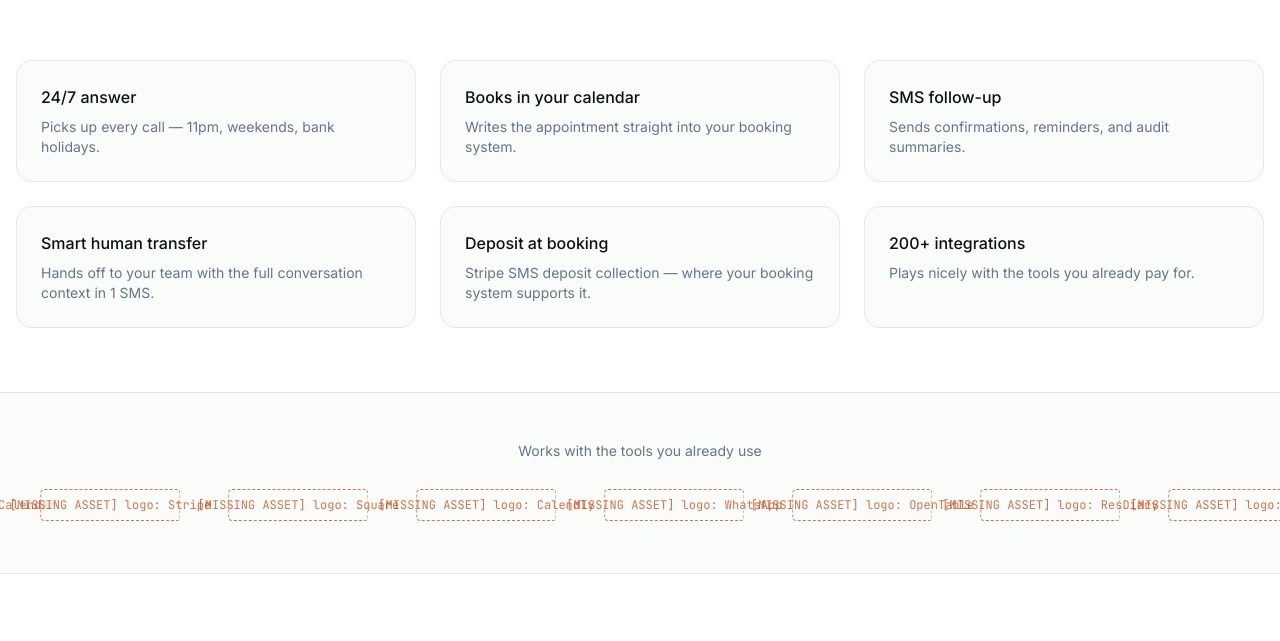
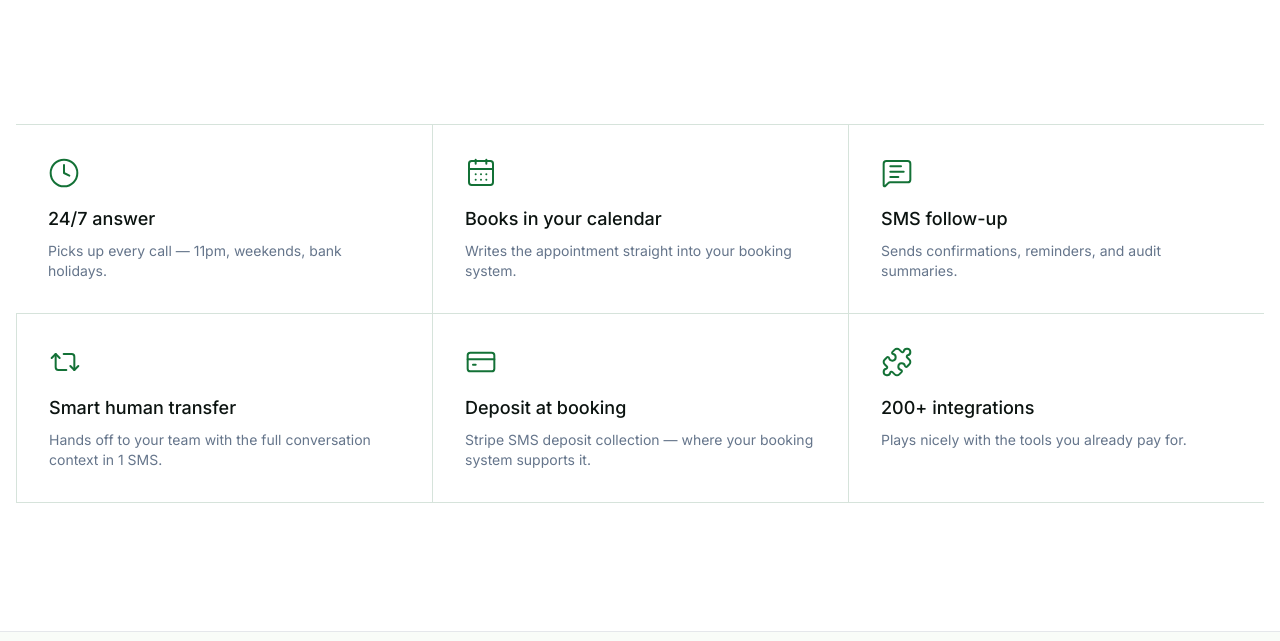
Before and after one commit to nfilippov733/anna-reception, a Next.js app: page / in a window 1280 px wide. Shown: the part 5538-6179 px from the top of the page. Built offline with nearby package versions, Linux system fonts and the light colour scheme; a web font is replaced by a local one.

Commit message:
feat(feature-strip): 6 Lucide FeatureIcons in sage-hairline grid, no card chrome

```diff
--- a/src/components/sections/FeatureStrip.tsx
+++ b/src/components/sections/FeatureStrip.tsx
@@ -1,19 +1,35 @@
-const FEATURES = [
-  { title: "24/7 answer", body: "Picks up every call — 11pm, weekends, bank holidays." },
-  { title: "Books in your calendar", body: "Writes the appointment straight into your booking system." },
-  { title: "SMS follow-up", body: "Sends confirmations, reminders, and audit summaries." },
-  { title: "Smart human transfer", body: "Hands off to your team with the full conversation context in 1 SMS." },
-  { title: "Deposit at booking", body: "Stripe SMS deposit collection — where your booking system supports it." },
-  { title: "200+ integrations", body: "Plays nicely with the tools you already pay for." },
+import { FeatureIcon, type FeatureIconName } from "@/components/primitives/FeatureIcon";
+
+type Feature = {
+  icon: FeatureIconName;
+  title: string;
+  body: string;
+};
+
+const FEATURES: Feature[] = [
+  { icon: "answer-24-7", title: "24/7 answer", body: "Picks up every call — 11pm, weekends, bank holidays." },
+  { icon: "calendar", title: "Books in your calendar", body: "Writes the appointment straight into your booking system." },
+  { icon: "sms", title: "SMS follow-up", body: "Sends confirmations, reminders, and audit summaries." },
+  { icon: "transfer", title: "Smart human transfer", body: "Hands off to your team with the full conversation context in 1 SMS." },
+  { icon: "deposit", title: "Deposit at booking", body: "Stripe SMS deposit collection — where your booking system supports it." },
+  { icon: "integrations", title: "200+ integrations", body: "Plays nicely with the tools you already pay for." },
 ];
 
 export function FeatureStrip() {
   return (
-    <section className="mx-auto max-w-page px-4 py-16" aria-label="Core features">
-      <ul className="grid gap-6 sm:grid-cols-2 lg:grid-cols-3">
-        {FEATURES.map((f) => (
-          <li key={f.title} className="rounded-2xl border border-border p-6 bg-bg-alt">
-            <p className="font-medium">{f.title}</p>
+    <section className="mx-auto max-w-page px-4 py-24 md:py-32" aria-label="Core features">
+      <ul className="grid sm:grid-cols-2 lg:grid-cols-3 border-t border-sage/30">
+        {FEATURES.map((f, i) => (
+          <li
+            key={f.title}
+            className={[
+              "p-8 border-b border-sage/30",
+              i % 3 !== 0 ? "lg:border-l lg:border-sage/30" : "",
+              i % 2 !== 0 ? "sm:border-l sm:border-sage/30 lg:border-l" : "",
+            ].join(" ")}
+          >
+            <FeatureIcon name={f.icon} />
+            <p className="mt-4 text-lg font-medium text-ink">{f.title}</p>
             <p className="mt-2 text-sm text-fg-muted">{f.body}</p>
           </li>
         ))}
```
